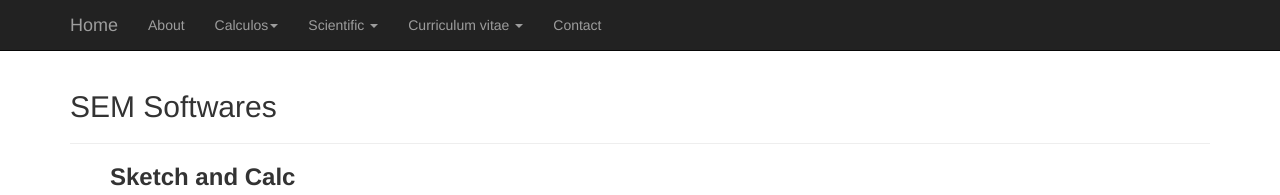
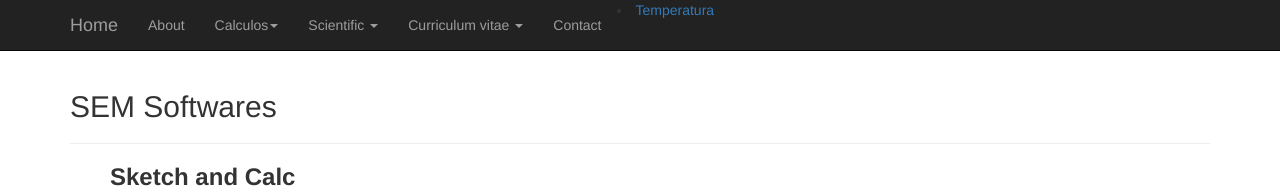
Before and after one commit to Rouxinol-Research-Lab/Rouxinol-Research-Lab.github.io, a Jekyll site: the page built from SEM.html, in a window 1280 px wide. Shown: the top 195 px of the page. Built offline with Jekyll 4.4.1, drawn with Linux system fonts in a browser that asks for light colours; Markdown is read by kramdown in place of the engine named in the settings.

Commit message:
test layout

```diff
--- a/_includes/nav.html
+++ b/_includes/nav.html
@@ -74,7 +74,16 @@
 
 
                 </ul>
-            </div>
+              </li>
+
+                    <li>
+                        <a href="{{site.baseurl}}/temperatura.html">Temperatura</a>
+                    </li>
+
+
+                </ul>
+
+	    </div>
             <!-- /.navbar-collapse -->
         </div>
         <!-- /.container -->
--- a/index.html
+++ b/index.html
@@ -3,4 +3,4 @@ layout: default
 ---
 
 <h3>
-<a id="welcome" class="anchor" href="#welcome-to-github-pages" aria-hidden="true"><span class="octicon octicon-link"></span></a>Welcome to Francisco Rouxinol Home Page.</h3>
+<a id="welcome" class="anchor" href="#welcome-to-github-pages" aria-hidden="true"><span class="octicon octicon-link"></span></a>Laboratório de Física e Dispositivos Quânticos </h3>
--- /dev/null
+++ b/temperatura.html
@@ -0,0 +1,6 @@
+---
+layout: default
+---
+
+<h3>
+<a id="welcome" class="anchor" href="#welcome-to-github-pages" aria-hidden="true"><span class="octicon octicon-link"></span></a>Contact</h3>
```
Also changed, not shown: README.md.
